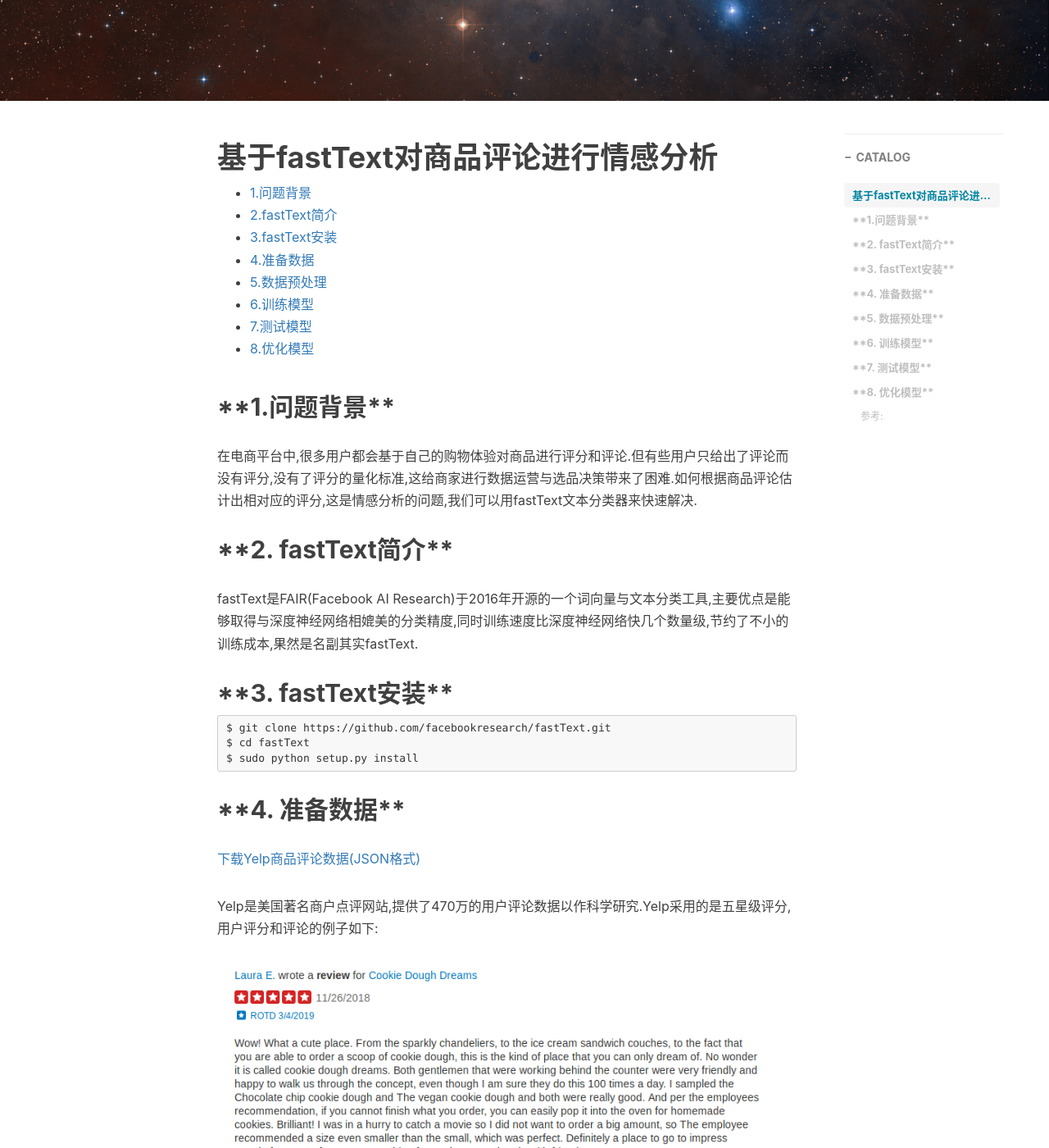
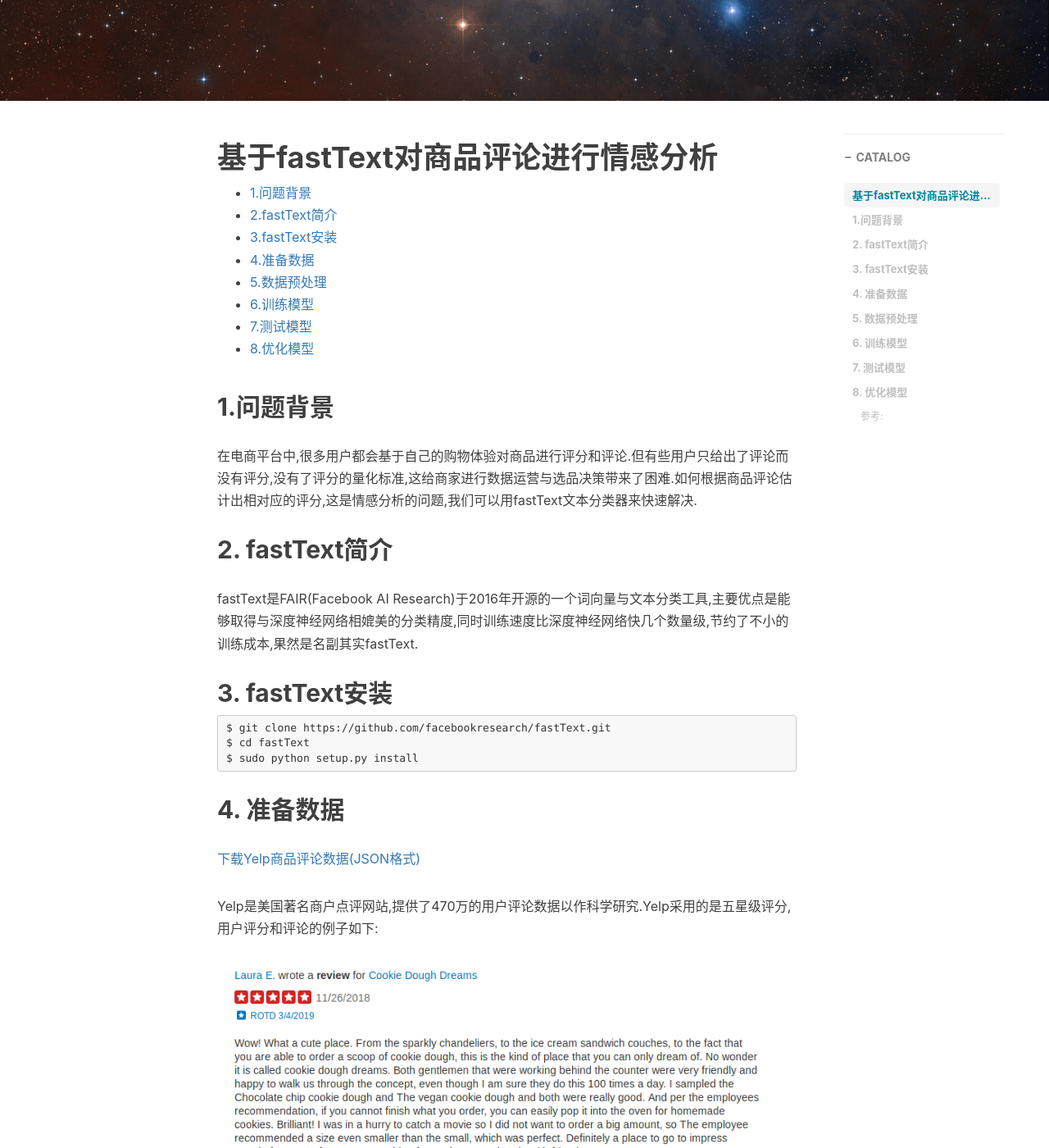
Before and after one commit to JingZHOUjinga/JingZhouJinga.github.io, a Jekyll site: the page built from _posts/2019-11-04-对商品评论进行情感分析.md, in a window 1280 px wide and 1400 px high, scrolled down 400 px. Shown: the whole window at 82% size. Built offline with Jekyll 4.4.1, drawn with Linux system fonts in a browser that asks for light colours; nearby versions of some CDN libraries; comment, search, counter and statistics services are not loaded; some of the changed text lies outside the part shown.

Commit message:
Add files via upload

````diff
--- a/_posts/2019-11-04-对商品评论进行情感分析.md
+++ b/_posts/2019-11-04-对商品评论进行情感分析.md
@@ -21,21 +21,21 @@
 * [7.测试模型](#7)
 * [8.优化模型](#8)
 
+<h2 id="1">1.问题背景</h2>
 
-<h2 id="1">**1.问题背景**</h2>
 在电商平台中,很多用户都会基于自己的购物体验对商品进行评分和评论.但有些用户只给出了评论而没有评分,没有了评分的量化标准,这给商家进行数据运营与选品决策带来了困难.如何根据商品评论估计出相对应的评分,这是情感分析的问题,我们可以用fastText文本分类器来快速解决.
 
-<h2 id="2">**2. fastText简介**</h2>
+<h2 id="2">2. fastText简介</h2>
 fastText是FAIR(Facebook AI Research)于2016年开源的一个词向量与文本分类工具,主要优点是能够取得与深度神经网络相媲美的分类精度,同时训练速度比深度神经网络快几个数量级,节约了不小的训练成本,果然是名副其实fastText.
 
-<h2 id="3">**3. fastText安装**</h2>
+<h2 id="3">3. fastText安装</h2>
 ```
 $ git clone https://github.com/facebookresearch/fastText.git
 $ cd fastText
 $ sudo python setup.py install
 ```
 
-<h2 id="4">**4. 准备数据**</h2>
+<h2 id="4">4. 准备数据</h2>
 [下载Yelp商品评论数据(JSON格式)](https://www.yelp.com/dataset/download)
 
 Yelp是美国著名商户点评网站,提供了470万的用户评论数据以作科学研究.Yelp采用的是五星级评分,用户评分和评论的例子如下:
@@ -60,7 +60,7 @@
 __label__5 This restaurant is great!
 ```
 
-<h2 id="5">**5. 数据预处理**</h2>
+<h2 id="5">5. 数据预处理</h2>
 ```
 import json
 from pathlib import Path
@@ -99,7 +99,7 @@
 ```
 将上面代码保存为dataPre.py,运行后会得到按照9:1比例随机划分的训练数据和测试数据(fasttext_dataset_training.txt & fasttext_dataset_test.txt)
 
-<h2 id="6">**6. 训练模型**</h2>
+<h2 id="6">6. 训练模型</h2>
 ```
 import fasttext
 model = fasttext.train_supervised(input="fasttext_dataset_training.txt")
@@ -110,7 +110,7 @@
 ![sentitrain.png](/img/20191104sentitrain.png)
 
 
-<h2 id="7">**7. 测试模型**</h2>
+<h2 id="7">7. 测试模型</h2>
 ```
 import fasttext
 
@@ -126,7 +126,7 @@
 ![fast.png](/img/20191104fast.png)
 运行后得到测试结果精确率是69.6%,还是有很大的提升空间的:joy:
 
-<h2 id="8">**8. 优化模型**</h2>
+<h2 id="8">8. 优化模型</h2>
 在之前的模型训练中是不考虑单词的顺序的,每个单词在句子中是独立的,但实际情形不是这样的,往往需要考虑上下文,这个时候我们可以用参数wordNgrams来进行改进,把N个单词捆绑在一起进行训练.考虑到时间成本,我们取wordNgrams=2.
 ```
 import fasttext
````
